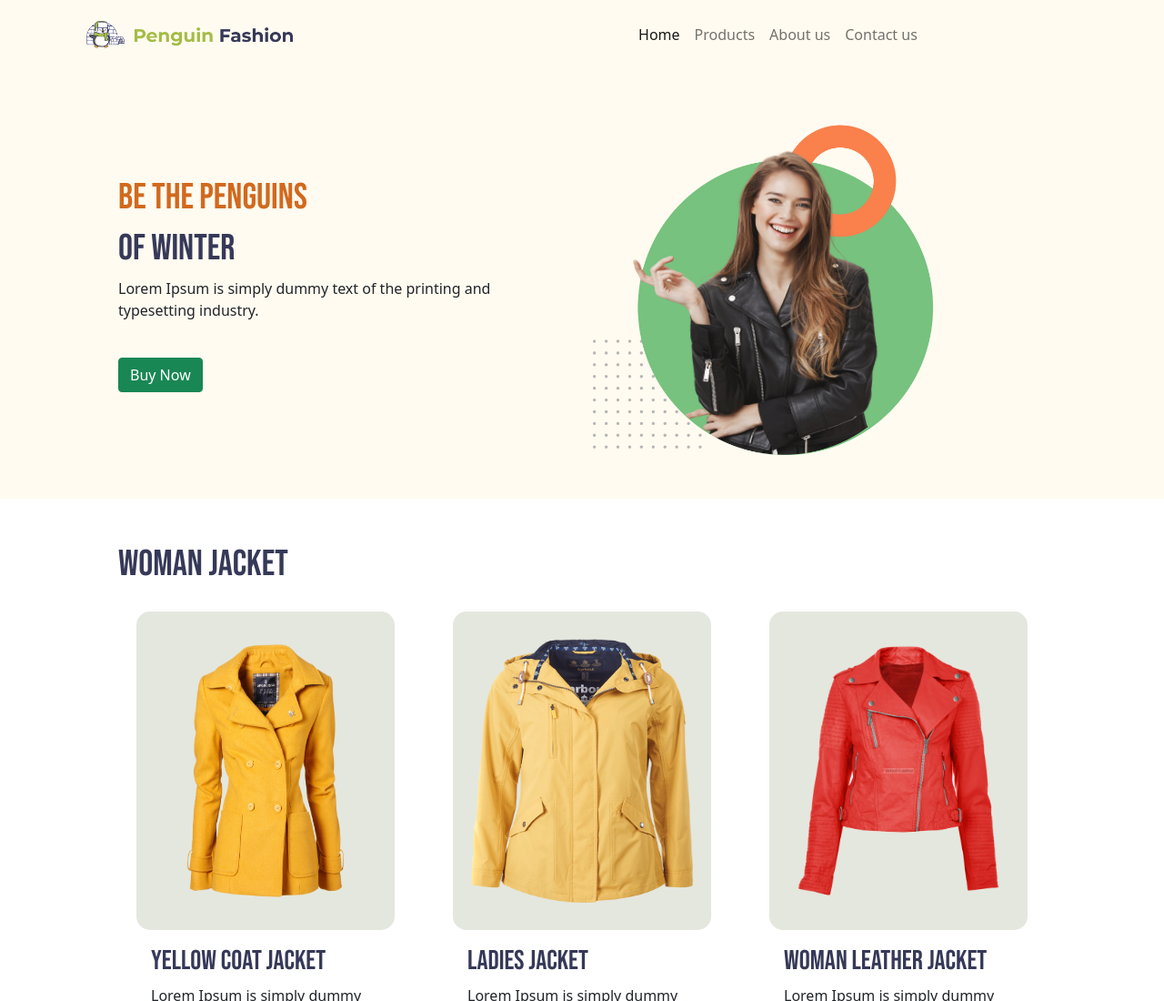
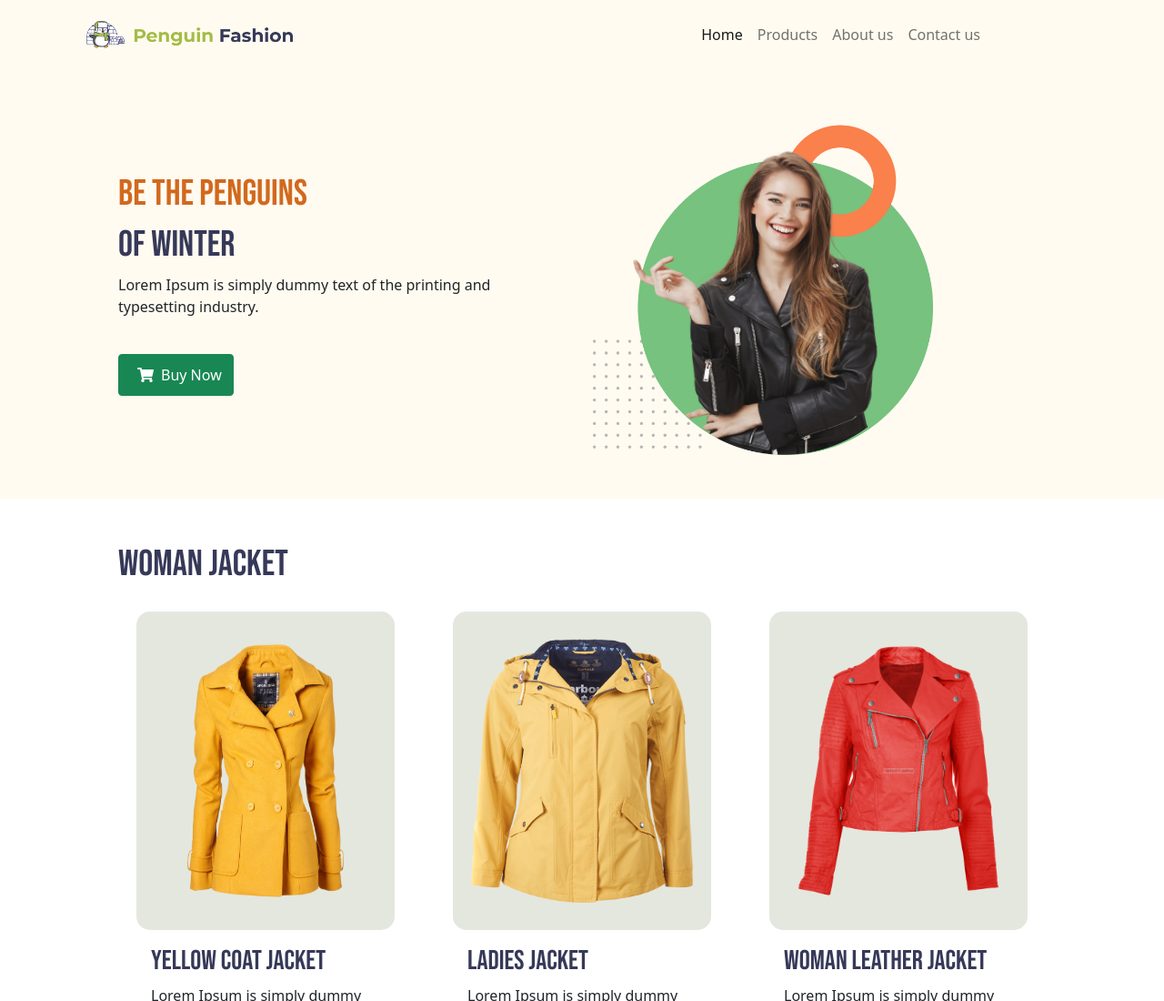
Before and after one commit to rahatmushfiqabir/penguin-fashion, a plain HTML site: page index.html in a window 1280 px wide. Shown: the top 1100 px of the page at 91% size. Drawn offline with Linux system fonts and the light colour scheme.

Commit message:
final add

```diff
--- a/css/style.css
+++ b/css/style.css
@@ -84,6 +84,8 @@ h1{
 .contact{
     background-color: burlywood;
 }
+
+
 @media(max-width:688px){
     .l-image{
 
@@ -91,3 +93,4 @@ h1{
 
 
     }
+}
--- a/index.html
+++ b/index.html
@@ -24,7 +24,7 @@
                         <span class="navbar-toggler-icon"></span>
                     </button>
                     <div class="collapse navbar-collapse" id="navbarNavAltMarkup">
-                        <div class="navbar-nav d-flex justify-content-end">
+                        <div class="navbar-nav d-flex justify-content-end ms-auto">
                             <a class="nav-link active" aria-current="page" href="#Home">Home</a>
                             <a class="nav-link" href="#Products">Products</a>
                             <a class="nav-link" href="#About_us">About us</a>
@@ -41,7 +41,7 @@
             <h1 id="sec-text"> of Winter</h1>
             <p id="third-text">Lorem Ipsum is simply dummy text of the printing and typesetting industry.</p><br>
 
-            <button class="btn btn-success">Buy Now</button>
+            <button class="btn btn-success"> <i class="fas fa-shopping-cart m-2"></i>Buy Now</button>
 
                 </div>
                 <div class="col-md-6">
@@ -182,6 +182,8 @@
             </div>
         </section>
 
+
+
         <section id="About_us">
             <div class="container g-4 mt-5 ">
                 <div class="row">
```
Also changed, not shown: images/bn.png (added), images/bn1.png (added), images/bn2.png (added), images/bn4.png (added), images/bn5.png (added).
